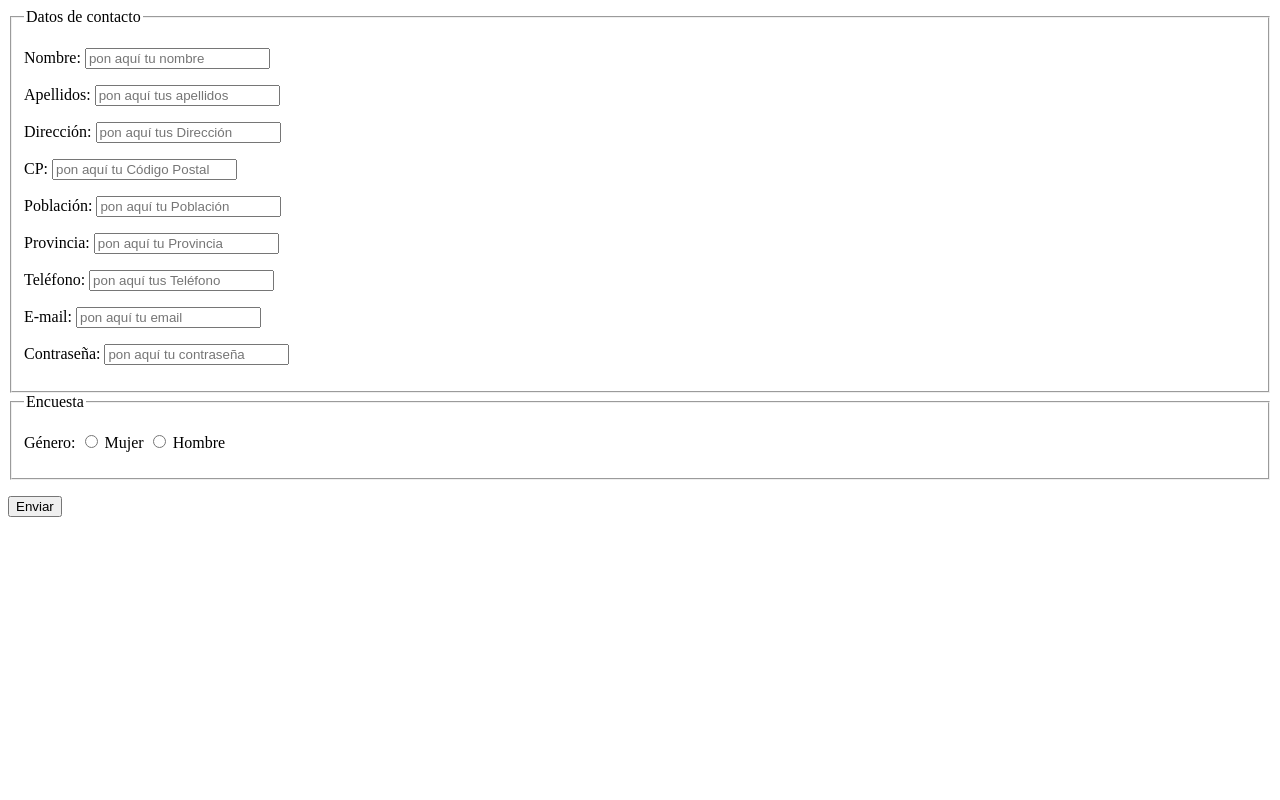
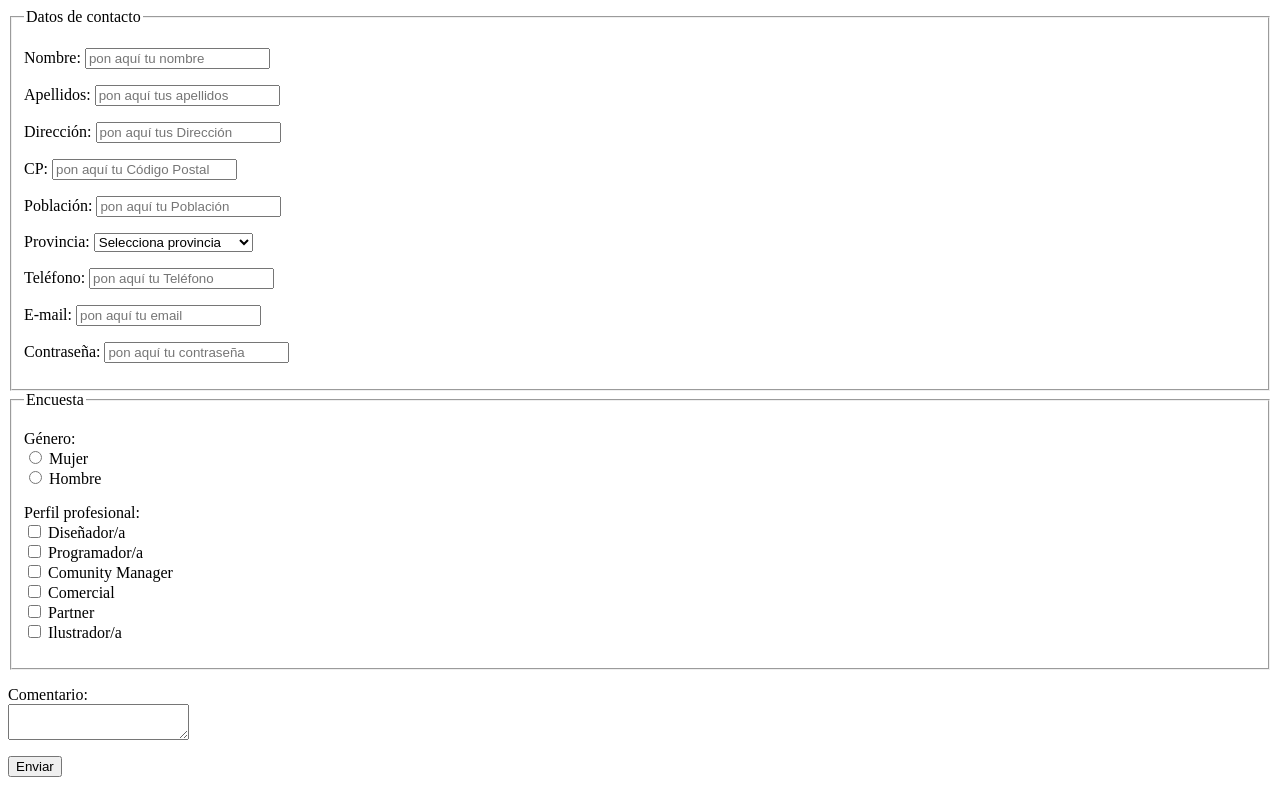
Before and after one commit to netmarti/curso2016, a plain HTML site: page formulario.html in a window 1280 px wide. Drawn offline with Linux system fonts and the light colour scheme.

Commit message:
Update formulario.html

```diff
--- a/formulario.html
+++ b/formulario.html
@@ -49,14 +49,74 @@
 				<label for="id_Provincia">
 					Provincia:
 				</label>
-					<input type="text" name="campo_Provincia" placeholder="pon aquí tu Provincia" id="id_Provincia" required maxlength="50">
+
+				<!-- comentamos esta porción de código porque vamos a colocar un desplegable con la lista de provincias
+
+					<input type="text" name="campo_Provincia" placeholder="pon aquí tu Provincia" id="id_Provincia" required maxlength="50"> -->
+
+					<select name="campo_Provincia" id="id_Provincia" required> <!-- es como una lista pero con option -->
+						<option value="">Selecciona provincia</option>
+						 <option value='alava'>Álava</option>
+						 <option value='albacete'>Albacete</option>
+						 <option value='alicante'>Alicante/Alacant</option>
+						 <option value='almeria'>Almería</option>
+						 <option value='asturias'>Asturias</option>
+						 <option value='avila'>Ávila</option>
+						 <option value='badajoz'>Badajoz</option>
+						 <option value='barcelona'>Barcelona</option>
+						 <option value='burgos'>Burgos</option>
+						 <option value='caceres'>Cáceres</option>
+						 <option value='cadiz'>Cádiz</option>
+						 <option value='cantabria'>Cantabria</option>
+						 <option value='castellon'>Castellón/Castelló</option>
+						 <option value='ceuta'>Ceuta</option>
+						 <option value='ciudadreal'>Ciudad Real</option>
+						 <option value='cordoba'>Córdoba</option>
+						 <option value='cuenca'>Cuenca</option>
+						 <option value='girona'>Girona</option>
+						 <option value='laspalmas'>Las Palmas</option>
+						 <option value='granada'>Granada</option>
+						 <option value='guadalajara'>Guadalajara</option>
+						 <option value='guipuzcoa'>Guipúzcoa</option>
+						 <option value='huelva'>Huelva</option>
+						 <option value='huesca'>Huesca</option>
+						 <option value='illesbalears'>Illes Balears</option>
+						 <option value='jaen'>Jaén</option>
+						 <option value='acoruña'>A Coruña</option>
+						 <option value='larioja'>La Rioja</option>
+						 <option value='leon'>León</option>
+						 <option value='lleida'>Lleida</option>
+						 <option value='lugo'>Lugo</option>
+						 <option value='madrid'>Madrid</option>
+						 <option value='malaga'>Málaga</option>
+						 <option value='melilla'>Melilla</option>
+						 <option value='murcia'>Murcia</option>
+						 <option value='navarra'>Navarra</option>
+						 <option value='ourense'>Ourense</option>
+						 <option value='palencia'>Palencia</option>
+						 <option value='pontevedra'>Pontevedra</option>
+						 <option value='salamanca'>Salamanca</option>
+						 <option value='segovia'>Segovia</option>
+						 <option value='sevilla'>Sevilla</option>
+						 <option value='soria'>Soria</option>
+						 <option value='tarragona'>Tarragona</option>
+						 <option value='santacruztenerife'>Santa Cruz de Tenerife</option>
+						 <option value='teruel'>Teruel</option>
+						 <option value='toledo'>Toledo</option>
+						 <option value='valencia'>Valencia/Valéncia</option>
+						 <option value='valladolid'>Valladolid</option>
+						 <option value='vizcaya'>Vizcaya</option>
+						 <option value='zamora'>Zamora</option>
+						 <option value='zaragoza'>Zaragoza</option>
+
+					</select>
 			 </p>
 
 			 <p>
 				<label for="id_Telefono">
 					Teléfono:
 				</label>
-					<input type="text" name="campo_Telefono" placeholder="pon aquí tus Teléfono" id="id_Telefono" required maxlength="9">
+					<input type="text" name="campo_Telefono" placeholder="pon aquí tu Teléfono" id="id_Telefono" required maxlength="9">
 			 </p>
 
 			 <p>
@@ -77,14 +137,41 @@
 			<fieldset>
 				<legend>Encuesta</legend>
 				<p> Género:
-					<input type="radio"name="campo_Genero" value="M" id="id_mujer">
+					<br><!-- colocamos el atributo checked si queremos dejar uno marcado por defecto -->
+					<input type="radio" name="campo_Genero" value="M" id="id_mujer">
 					<label for="id_mujer">Mujer</label>
-					<input type="radio"name="campo_Genero" value="H" id="id_hombre">
+					<br>
+					<input type="radio" name="campo_Genero" value="H" id="id_hombre">
 					<label for="id_hombre">Hombre</label>
 				</p>
 
+				<p>Perfil profesional:
+					<br>
+					<input type="checkbox" name="campo_Perfil_Disenador" value="Diseñador" id="id_Perfil_Disenador">
+					<label for="id_Perfil_Disenador">Diseñador/a</label>
+					<br>
+					<input type="checkbox" name="campo_Perfil_Programador" value="Programador" id="id_Perfil_Programador">
+					<label for="id_Perfil_Programador">Programador/a</label>
+					<br>
+					<input type="checkbox" name="campo_Perfil_Comunity" value="Comunity" id="id_Perfil_Comunity">
+					<label for="id_Perfil_Comunity">Comunity Manager</label>
+					<br>
+					<input type="checkbox" name="campo_Perfil_Comercial" value="Comercial" id="id_Perfil_Comercial">
+					<label for="id_Perfil_Comercial">Comercial</label>
+					<br>
+					<input type="checkbox" name="campo_Perfil_Partner" value="Partner" id="id_Perfil_Partner">
+					<label for="id_Perfil_Partner">Partner</label>
+					<br>
+					<input type="checkbox" name="campo_Perfil_Ilustrador" value="Ilustrador" id="id_Perfil_Ilustrador">
+					<label for="id_Perfil_Ilustrador">Ilustrador/a</label>
+				</p>
+
 			</fieldset>
-
+		<p>Comentario:
+				<br>
+				<textarea name="campo_comentarios" id="id_Comentarios" maxlength="250">
+				</textarea>
+			</p>
 
 		<p>
 			<input type="submit" value="Enviar"></p>
```
